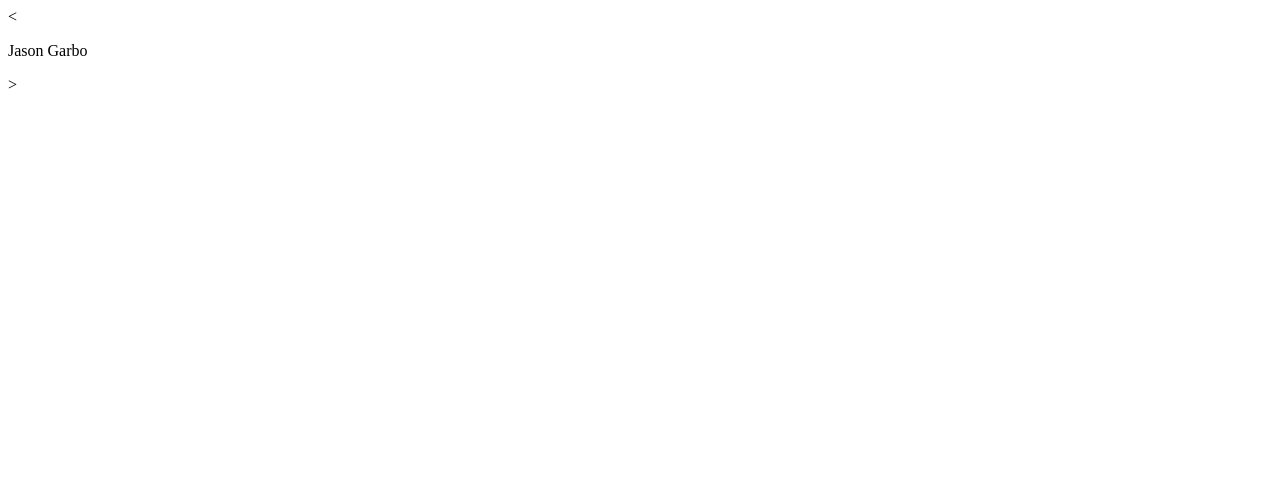
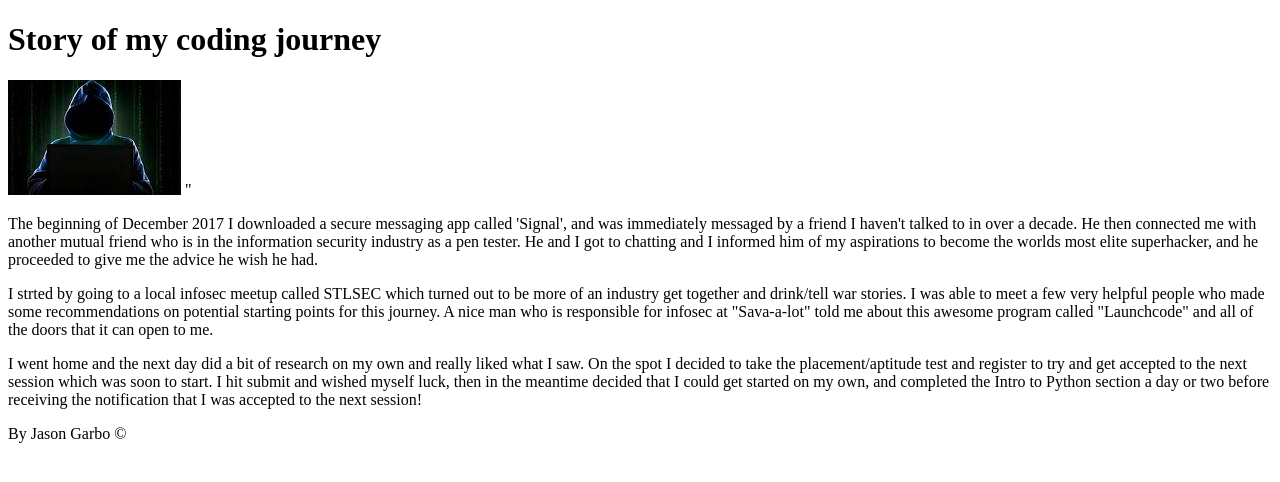
Before and after one commit to jasongarbo/html-me-something, a plain HTML site: page index.html in a window 1280 px wide. Drawn offline with Linux system fonts and the light colour scheme; files whose address does not match are found by name.

Commit message:
HTML Completed

```diff
--- a/index.html
+++ b/index.html
@@ -1,12 +1,68 @@
-<<!DOCTYPE html>
+<!DOCTYPE html>
 <html lang="en">
 <head>
+    <h1>Story of my coding journey</h1>
     <meta charset="UTF-8">
     <meta name="viewport" content="width=device-width, initial-scale=1.0">
     <meta http-equiv="X-UA-Compatible" content="ie=edge">
     <title>Document</title>
 </head>
 <body>
-    <p>Jason Garbo</p>
+    <main>
+        <article>
+    <img src="file:///home/adam/LC101/html-me-something/images/hacker.jpeg"/>
+"
+    <p>The beginning of December 2017
+        I downloaded a secure messaging
+        app called 'Signal', and was
+        immediately messaged by a friend
+        I haven't talked to in over a
+        decade.  He then connected me
+        with another mutual friend who
+        is in the information security
+        industry as a pen tester.  He
+        and I got to chatting and I
+        informed him of my aspirations
+        to become the worlds most elite
+        superhacker, and he proceeded
+        to give me the advice he wish
+        he had.
+    </p>
+    <p>I strted by going to a local
+        infosec meetup called STLSEC
+        which turned out to be more of
+        an industry get together and
+        drink/tell war stories.  I was
+        able to meet a few very helpful
+        people who made some
+        recommendations on potential
+        starting points for this journey.
+        A nice man who is responsible
+        for infosec at "Sava-a-lot"
+        told me about this awesome
+        program called "Launchcode"
+        and all of the doors that it
+        can open to me.
+    </p>
+
+    <p>I went home and the next day
+        did a bit of research on my own
+        and really liked what I saw.  On
+        the spot I decided to take the
+        placement/aptitude test and
+        register to try and get accepted
+        to the next session which was
+        soon to start.   I hit submit and
+        wished myself luck, then in the
+        meantime decided that I could get
+        started on my own, and completed
+        the Intro to Python section a
+        day or two before receiving the
+        notification that I was accepted
+        to the next session!
+    </p>
+    </article>
+    </main>
 </body>
-</html>>
+<footer>By Jason Garbo &copy;</footer>
+</html>
```
Also changed, not shown: images/hacker.jpeg (added).
